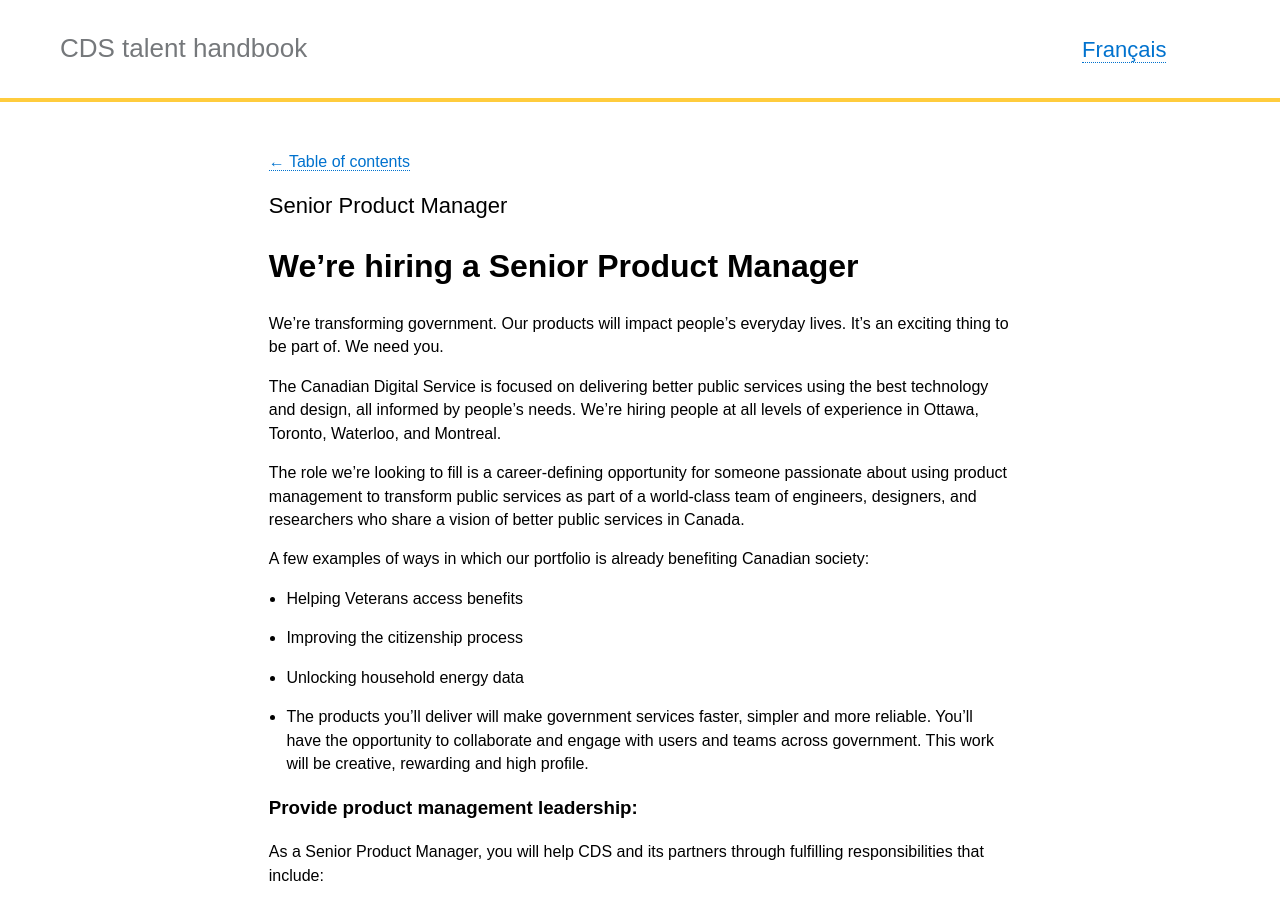
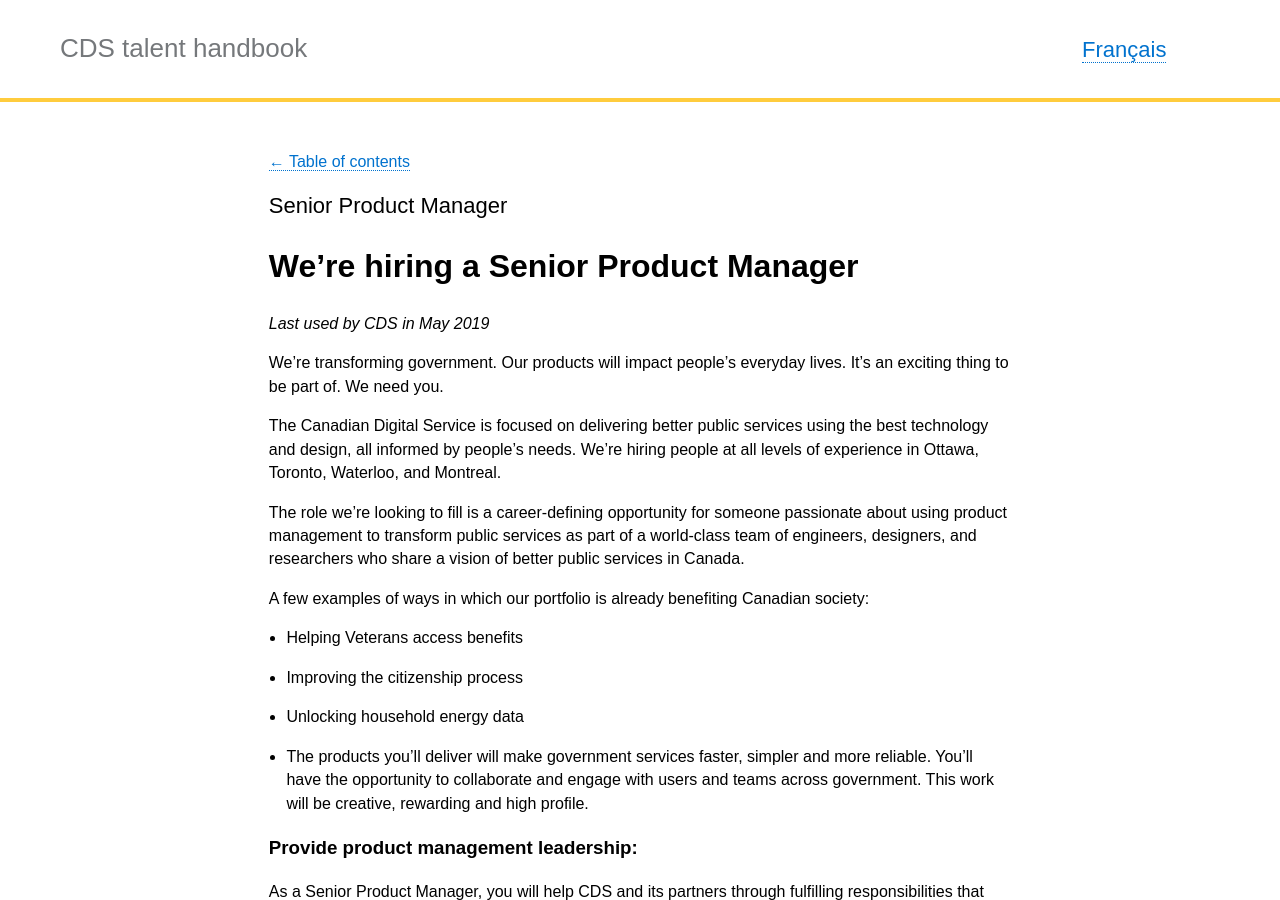
Before and after one commit to cds-snc/talent, a Jekyll site: the page built from _pages/en/Job-posting/Senior-Product-Manager.md, in a window 1280 px wide and 900 px high. Built offline with Jekyll 4.4.1, drawn with Linux system fonts in a browser that asks for light colours.

Commit message:
Add last used date to document

```diff
--- a/_pages/en/Job-posting/Senior-Product-Manager.md
+++ b/_pages/en/Job-posting/Senior-Product-Manager.md
@@ -8,6 +8,8 @@ trans_url: "/Senior-Product-Manager-FR/"
 ---
 
 # We're hiring a Senior Product Manager
+_Last used by CDS in May 2019_
+
 We’re transforming government. Our products will impact people’s everyday lives. It’s an exciting thing to be part of. We need you.
 
 The Canadian Digital Service is focused on delivering better public services using the best technology and design, all informed by people’s needs. We’re hiring people at all levels of experience in Ottawa, Toronto, Waterloo, and Montreal.
```
